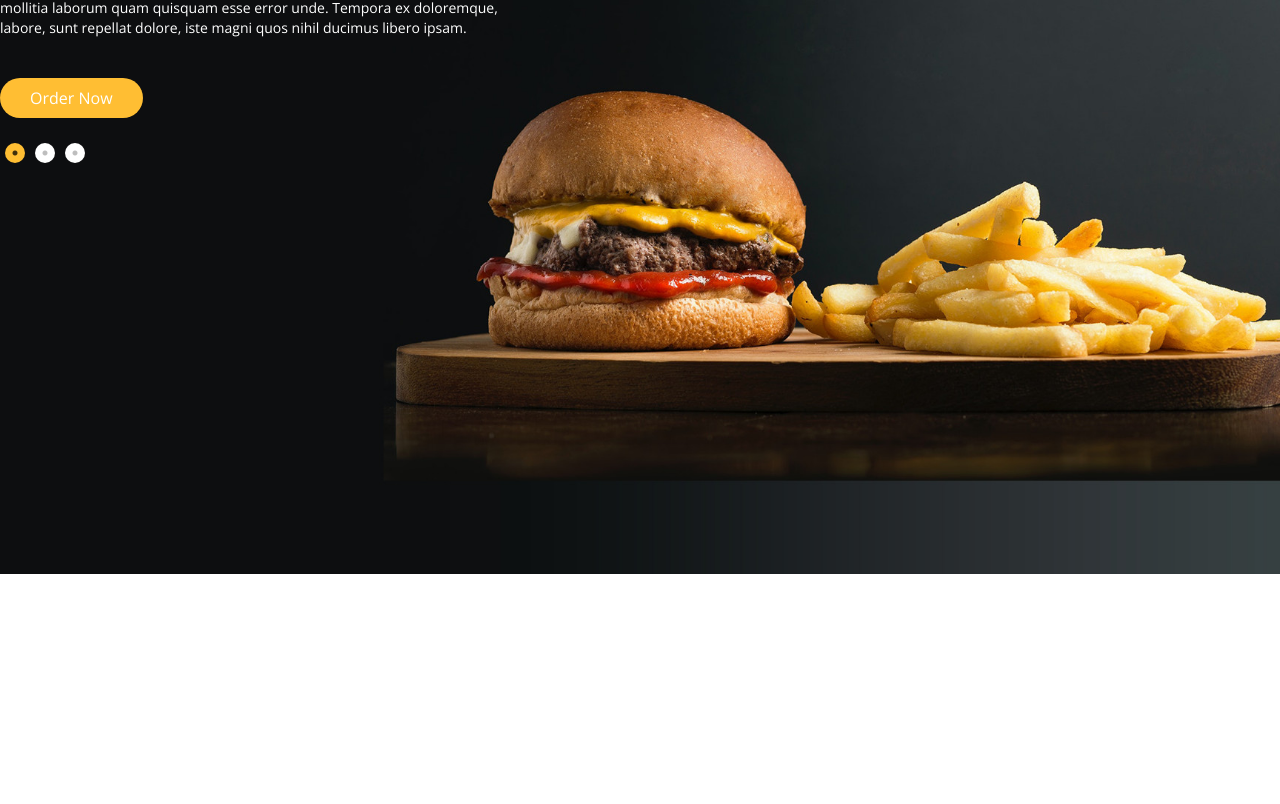
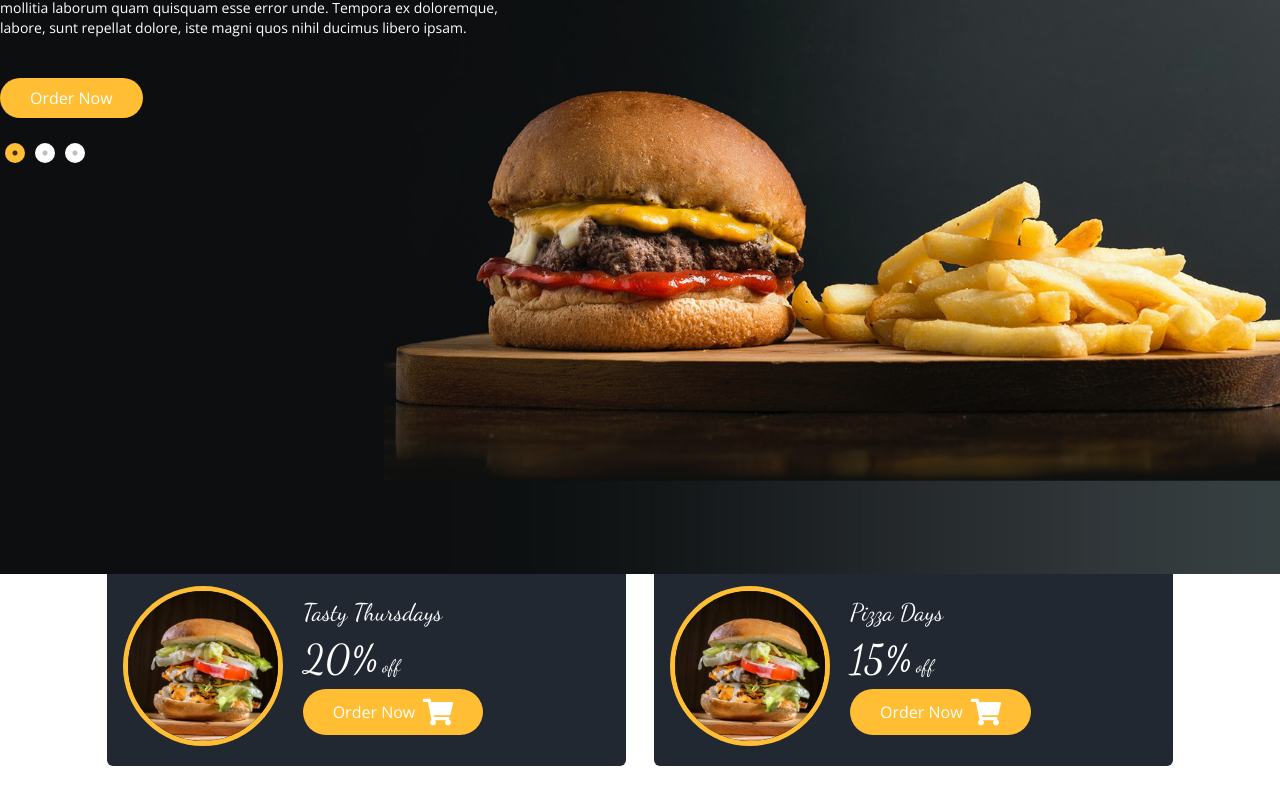
Before and after one commit to ersenozturk/full-stack-ordering-application, a Next.js app: page /home in a window 1280 px wide. Shown: the part 226-1030 px from the top of the page. Before the commit the page ends 800 px from the top, so only its background shows below. Built offline with nearby package versions, Linux system fonts and the light colour scheme.

Commit message:
campaigns component created

```diff
--- /dev/null
+++ b/components/ui/CampaignItem.jsx
@@ -0,0 +1,33 @@
+import Image from "next/image";
+import React from "react";
+import Title from "./Title";
+import PrimayBtn from "./PrimayBtn";
+import { FaShoppingCart } from "react-icons/fa";
+
+const CampaignItem = ({ title, discount }) => {
+  return (
+    <div className="flex flex-1 items-center bg-secondary py-5 px-4 gap-5 rounded-md">
+      <div className="relative w-36 h-36  sm:w-40 sm:h-40 ">
+
+          <Image
+            src="/images/campaignItem1.jpg"
+            alt="campaignItem1.jpg"
+            fill
+            className="border-[5px] border-primary rounded-full hover:scale-105 transition-all delay-100	"
+          />
+
+      </div>
+      <div className="flex flex-col items-start text-white">
+        <Title titleClass='text-2xl'>{title}</Title>
+        <p>
+         <span className="text-[40px] font-dancing" > {discount}%</span> <span className="text-lg font-dancing">off</span>
+        </p>
+        <PrimayBtn addClass='flex gap-2 items-center'>
+          <span>Order Now</span> <FaShoppingCart size={30}/>
+        </PrimayBtn>
+      </div>
+    </div>
+  );
+};
+
+export default CampaignItem;
--- /dev/null
+++ b/components/ui/Campaigns.jsx
@@ -0,0 +1,13 @@
+import React from 'react'
+import CampaignItem from './CampaignItem'
+
+const Campaigns = () => {
+  return (
+    <div className='container flex flex-wrap justify-between  py-20 gap-7 mx-auto w-5/6'>
+        <CampaignItem title='Tasty Thursdays' discount='20'/>
+        <CampaignItem title='Pizza Days' discount='15'/>
+    </div>
+  )
+}
+
+export default Campaigns
--- a/pages/home/index.jsx
+++ b/pages/home/index.jsx
@@ -1,4 +1,4 @@
-import React from "react";
+import Campaigns from "../../components/ui/Campaigns";
 import Carousel from "../../components/ui/Carousel";
 
 //! Home page index
@@ -6,6 +6,8 @@ const Index = () => {
   return (
     <div>
       <Carousel/>
+      <Campaigns/>
+
     </div>
   );
 };
```
Also changed, not shown: public/images/campaignItem1.jpg (added), public/images/campaignItem2.jpg (added).
